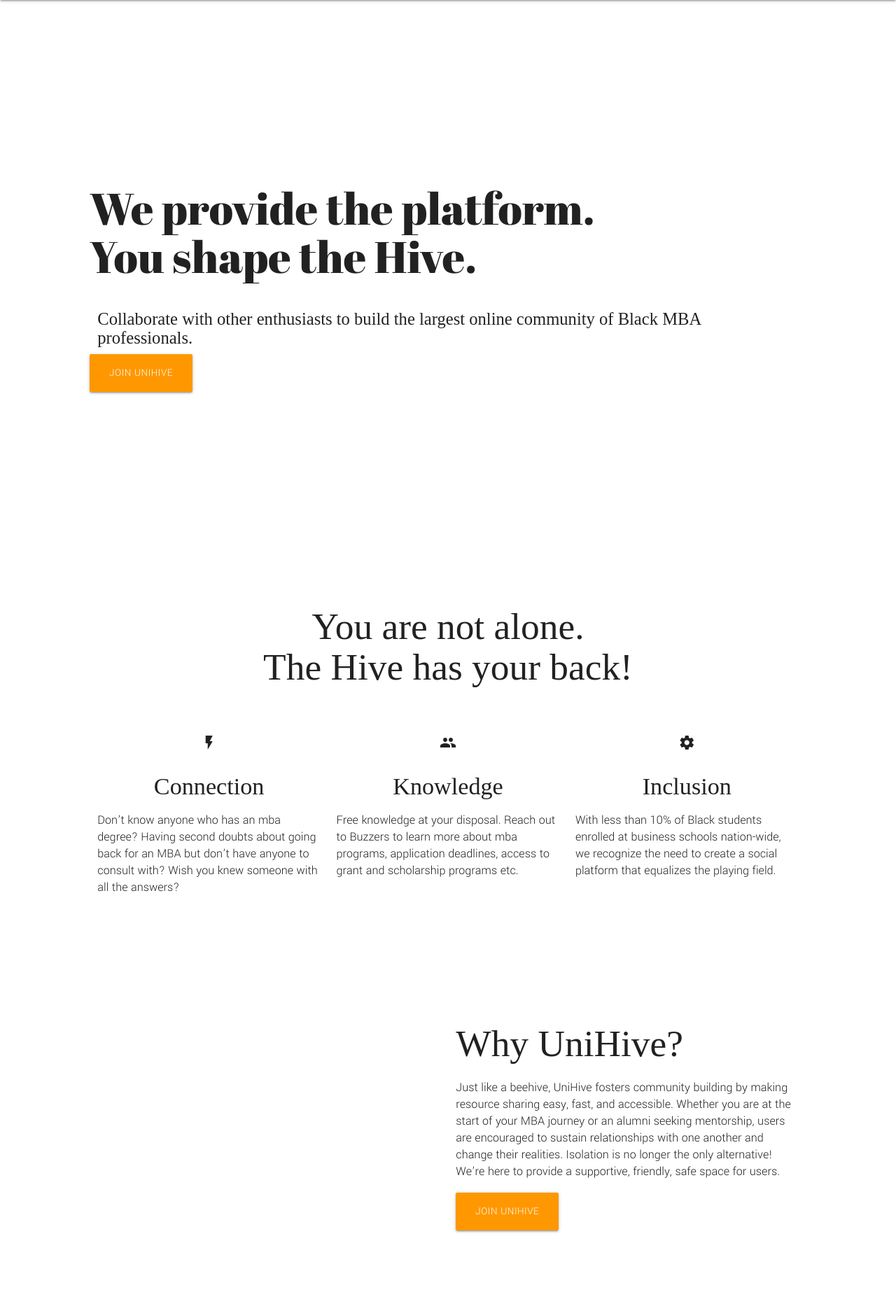
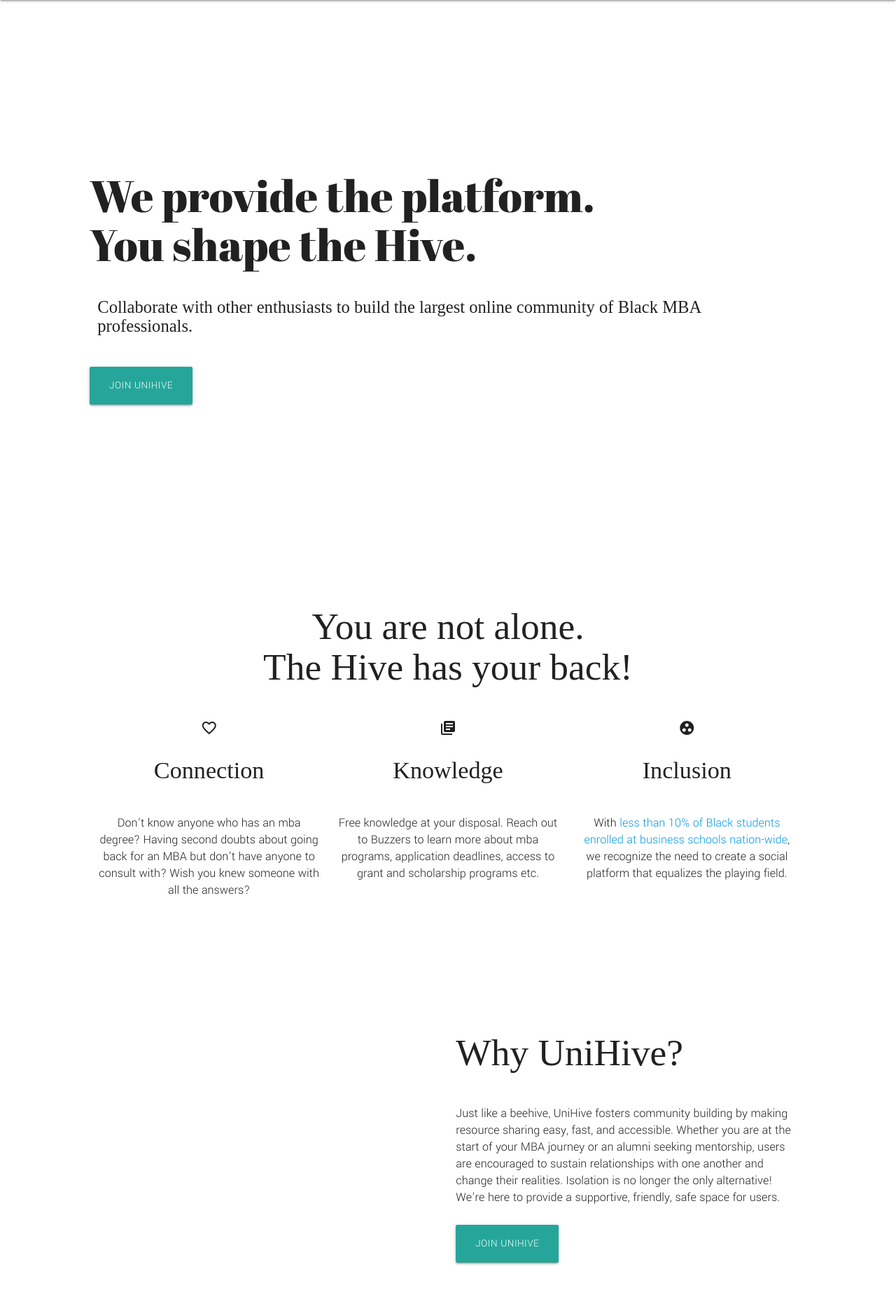
Before and after one commit to bdep90/unihive-app, a PHP site: page / in a window 1280 px wide. Shown: the part 64-1920 px from the top of the page at 70% size. Run offline with PHP 8.4, Linux system fonts and the light colour scheme; some libraries are stand-ins or nearby versions; some web fonts are replaced.

Commit message:
benefits layout - icons/link

```diff
--- a/css/style.css
+++ b/css/style.css
@@ -18,6 +18,11 @@ h1 {
 
 h2, h3, h4, h5, h6 {
 	font-family: 'Asar', serif;
+	margin-bottom: 3rem;
+}
+
+p {
+	margin-bottom: 1.5em;
 }
 
 .section {
--- a/index.html
+++ b/index.html
@@ -38,7 +38,7 @@
 			<div class="row">
 				<h5 class="header col s12">Collaborate with other enthusiasts to build the largest online community of Black MBA professionals.</h5>
 
-				<a href="#" id="download-button" class="btn-large waves-effect waves-light orange">Join UniHive</a>
+				<a href="#" class="btn-large">Join UniHive</a>
 			</div>
 		</div>
 	</div>
@@ -51,29 +51,29 @@
 			<!--   Icon Section   -->
 			<div class="row">
 				<div class="col s12 m4">
-					<div class="icon-block">
-						<h3 class="center"><i class="material-icons">flash_on</i></h3>
-						<h4 class="center">Connection</h4>
+					<div class="icon-block center">
+						<div><i class="material-icons">favorite_border</i></div>
+						<h4>Connection</h4>
 
 						<p>Don’t know anyone who has an mba degree? Having second doubts about going back for an MBA but don’t have anyone to consult with? Wish you knew someone with all the answers?</p>
 					</div>
 				</div>
 
 				<div class="col s12 m4">
-					<div class="icon-block">
-						<h3 class="center"><i class="material-icons">group</i></h3>
-						<h4 class="center">Knowledge</h4>
+					<div class="icon-block center">
+						<div><i class="material-icons">library_books</i></div>
+						<h4>Knowledge</h4>
 
 						<p>Free knowledge at your disposal. Reach out to Buzzers to learn more about mba programs, application deadlines, access to grant and scholarship programs etc.</p>
 					</div>
 				</div>
 
 				<div class="col s12 m4">
-					<div class="icon-block">
-						<h3 class="center"><i class="material-icons">settings</i></h3>
-						<h4 class="center">Inclusion</h4>
+					<div class="icon-block center">
+						<div><i class="material-icons">group_work</i></div>
+						<h4>Inclusion</h4>
 
-						<p>With less than 10% of Black students enrolled at business schools nation-wide, we recognize the need to create a social platform that equalizes the playing field.</p>
+						<p>With <a href="https://www.wsj.com/articles/a-decade-long-stall-for-black-enrollment-in-m-b-a-programs-11592393431" target="_blank">less than 10% of Black students enrolled at business schools nation-wide</a>, we recognize the need to create a social platform that equalizes the playing field.</p>
 					</div>
 				</div>
 			</div>
@@ -95,7 +95,7 @@
 
 					<p>Just like a beehive, UniHive fosters community building by making resource sharing easy, fast, and accessible. Whether you are at the start of your MBA journey or an alumni seeking mentorship, users are encouraged to sustain relationships with one another and change their realities. Isolation is no longer the only alternative! We’re here to provide a supportive, friendly, safe space for users.</p>
 
-					<a href="#" id="download-button" class="btn-large waves-effect waves-light orange">Join UniHive</a>
+					<a href="#" class="btn-large">Join UniHive</a>
 				</div>
 			</div>
 		</div>
@@ -121,13 +121,13 @@
 	<footer class="page-footer">
 		<div class="container">
 			<div class="row">
-				<div class="col s12 l6">
+				<div class="left col s12 l6">
 					<!-- LOGO -->
 					<div class="tagline">Forging bonds. Cultivating access.</div>
-					<li><a href="#!">Privacy Policy</a></li>
-					<li><a href="#!">Terms & Conditions</a></li>
+					<a href="#!">Privacy Policy</a>
+					<a href="#!">Terms & Conditions</a>
 				</div>
-				<div class="col s12 l6">
+				<div class="right col s12 l6">
 					<h6>Get in Touch</h6>
 					<ul>
 						<li><a href="#!">Link 3</a></li>
```
